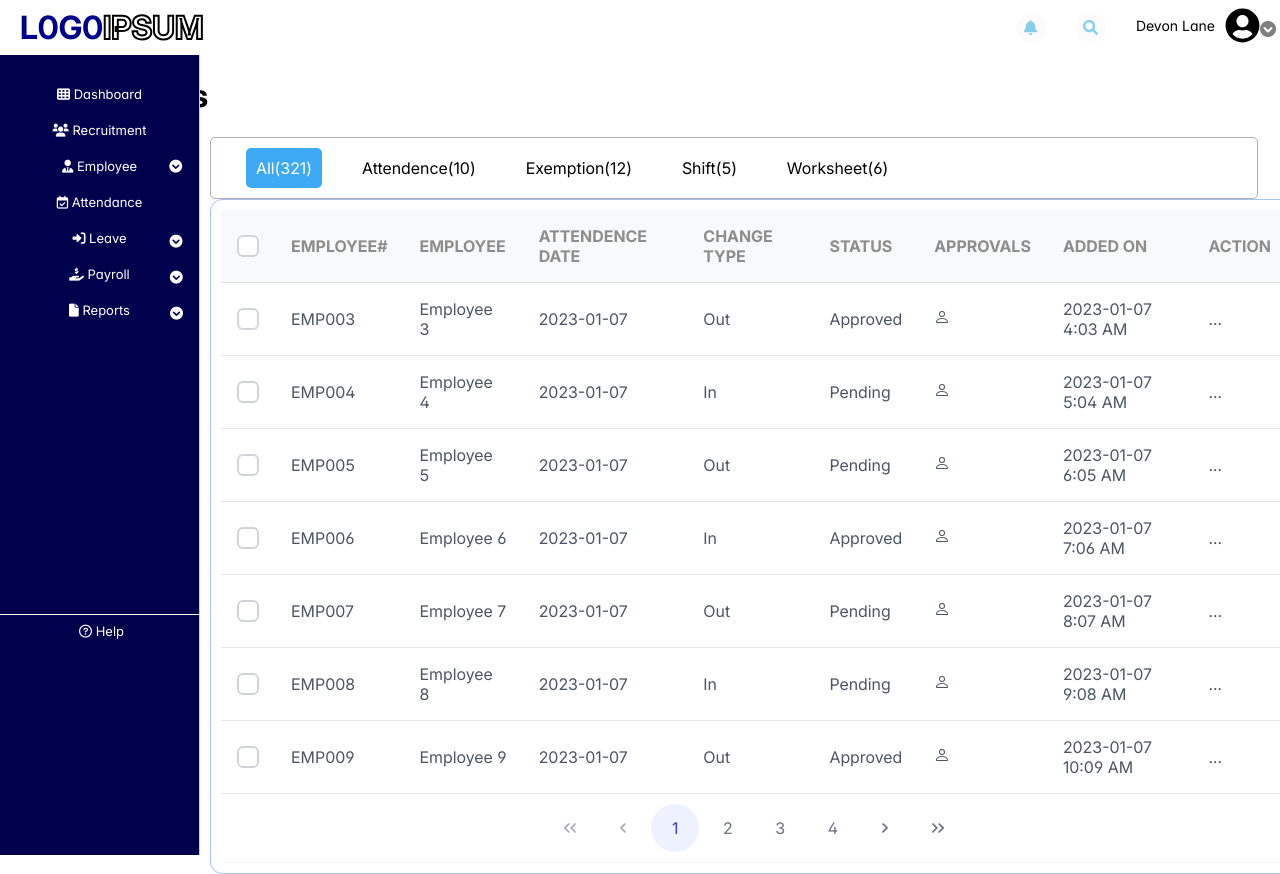
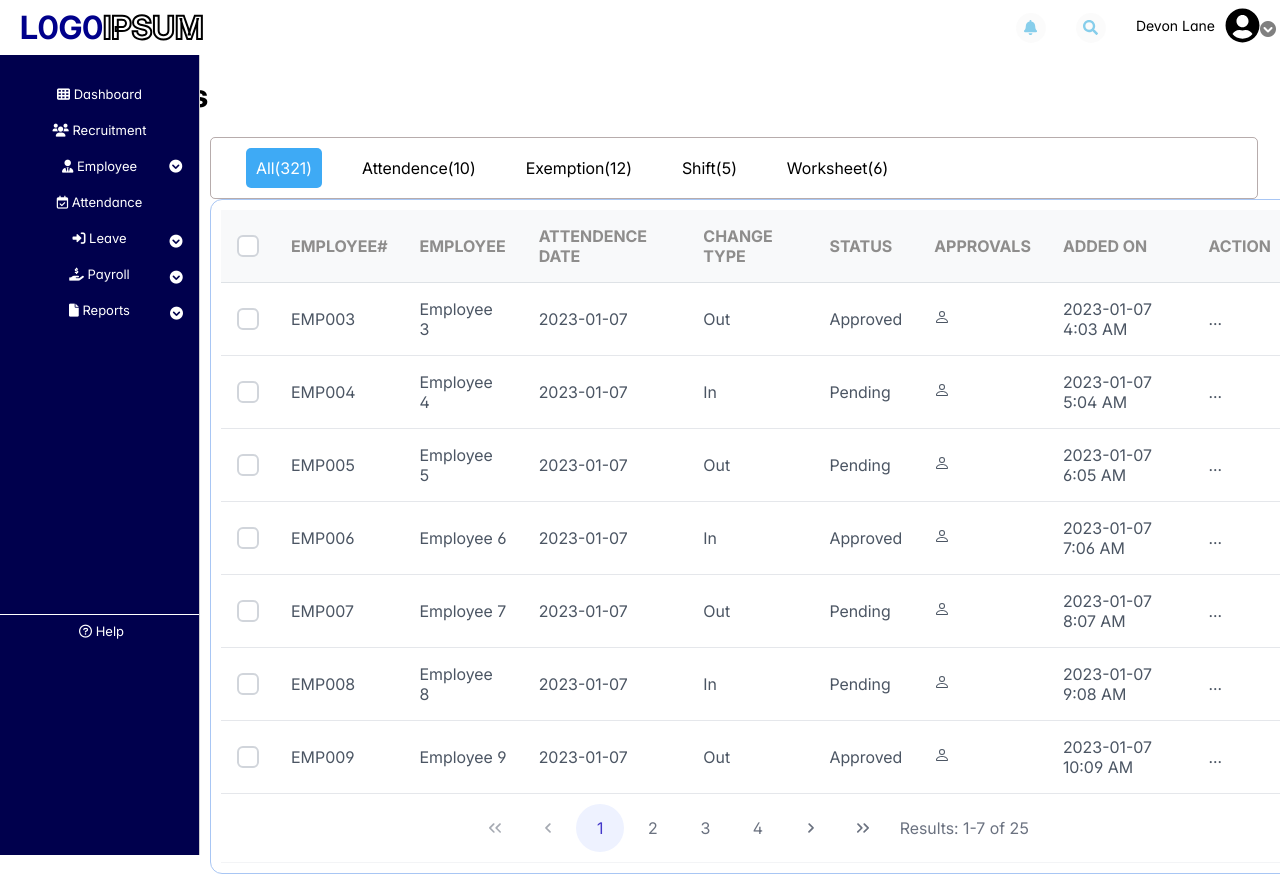
Before and after one commit to AdeelShispare/Shispare-Project, a React (Create React App) app: page /reports in a window 1280 px wide. Built offline with nearby package versions, Linux system fonts and the light colour scheme; some icons are missing.

Commit message:
pagination added

```diff
--- a/src/dashboardcomponents/Employee.js
+++ b/src/dashboardcomponents/Employee.js
@@ -35,14 +35,15 @@ function Employee() {
   //   data.push(entry);
   // }
   const EmployeeeColumns = [
+    { field: 'id', header: 'ID' },
+    { field: 'firstName', header: 'FIRST NAME' },
+    { field: 'lastName', header: 'LAST NAME' },
     { field: 'address', header: 'ADDRESS' },
     { field: 'age', header: 'AGE' },
     { field: 'contactNumber', header: 'CONTACT NUMBER' },
     { field: 'dob', header: 'DATE OF BIRTH' },
     { field: 'email', header: 'EMAIL' },
-    { field: 'firstName', header: 'FIRST NAME' },
-    { field: 'id', header: 'ID' },
-    { field: 'lastName', header: 'LAST NAME' },
+
 
 
   ];
--- a/src/dashboardcomponents/SharedGrid.jsx
+++ b/src/dashboardcomponents/SharedGrid.jsx
@@ -3,23 +3,35 @@ import React,{useState} from 'react';
 import { DataTable } from 'primereact/datatable';
 import { Column } from 'primereact/column';
 import "./SharedGrid.css"
+import { Paginator } from 'primereact/paginator';
 const SharedGrid = ({ data,columns }) => {
 
     const [selectedProducts, setSelectedProducts] = useState(null);
     const [rowClick, setRowClick] = useState(true);
-
+    const [first, setFirst] = useState(0);
+    const [rows, setRows] = useState(7);
+    const onPageChange = (event) => {
+      setFirst(event.first);
+  };
+  const startRecord = first + 1;
+  const endRecord = Math.min(first + rows, data.length);
+  const totalRecords = data.length;
   return (
     <div className="shared-grid">
     <div className="card" style={{ marginLeft: "210px", marginRight: "15px" }}>
     <DataTable
           value={data}
-        paginator
           rows={7}
+          first={first}
+          paginator={true}
+          onPage={onPageChange}
           selectionMode="multiple"
           selection={selectedProducts}
           onSelectionChange={(e) => setSelectedProducts(e.value)}
           dataKey="id"
-        tableStyle={{ minWidth: "50rem" }}
+          tableStyle={{ minWidth: '50rem' }}
+          paginatorTemplate="FirstPageLink PrevPageLink PageLinks NextPageLink LastPageLink  CurrentPageReport "
+           currentPageReportTemplate={`Results: ${startRecord}-${endRecord} of ${totalRecords}`}
         >
         <Column selectionMode="multiple" headerStyle={{ width: '3rem' }} />
         {columns.map((column) => (
@@ -35,6 +47,7 @@ const SharedGrid = ({ data,columns }) => {
           headerStyle={{ width: "6rem" }}
         /> */}
       </DataTable>
+
     </div>
   </div>
 );
--- a/src/redux/slice/userSlice.jsx
+++ b/src/redux/slice/userSlice.jsx
@@ -28,14 +28,14 @@ const userSlice=createSlice({
    name:"data",
    initialState,
    extraReducers: (builder) => {
-    builder.addCase(fetchUsers.pending, (state) => {
+    builder.addCase(fetchUsers.pending, (state,action) => {
       state.isLoading = true;
     });
     builder.addCase(fetchUsers.fulfilled, (state, action) => {
       state.isLoading = false;
       state.data = action.payload;
     });
-    builder.addCase(fetchUsers.rejected, (state) => {
+    builder.addCase(fetchUsers.rejected, (state,action) => {
       state.isLoading = false;
       state.isError = true;
     });
```
Lines whose indentation alone changed are shown as unchanged.
